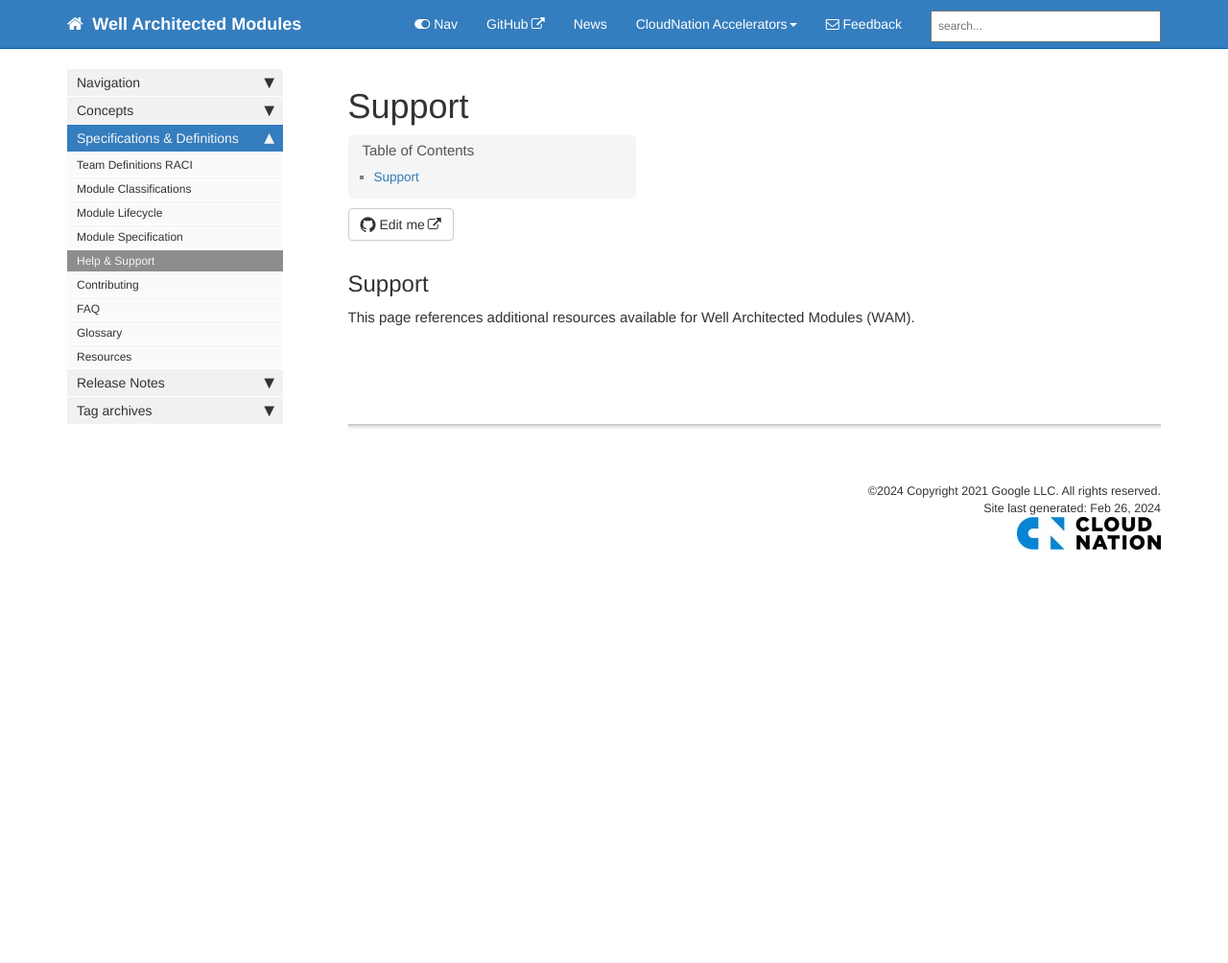
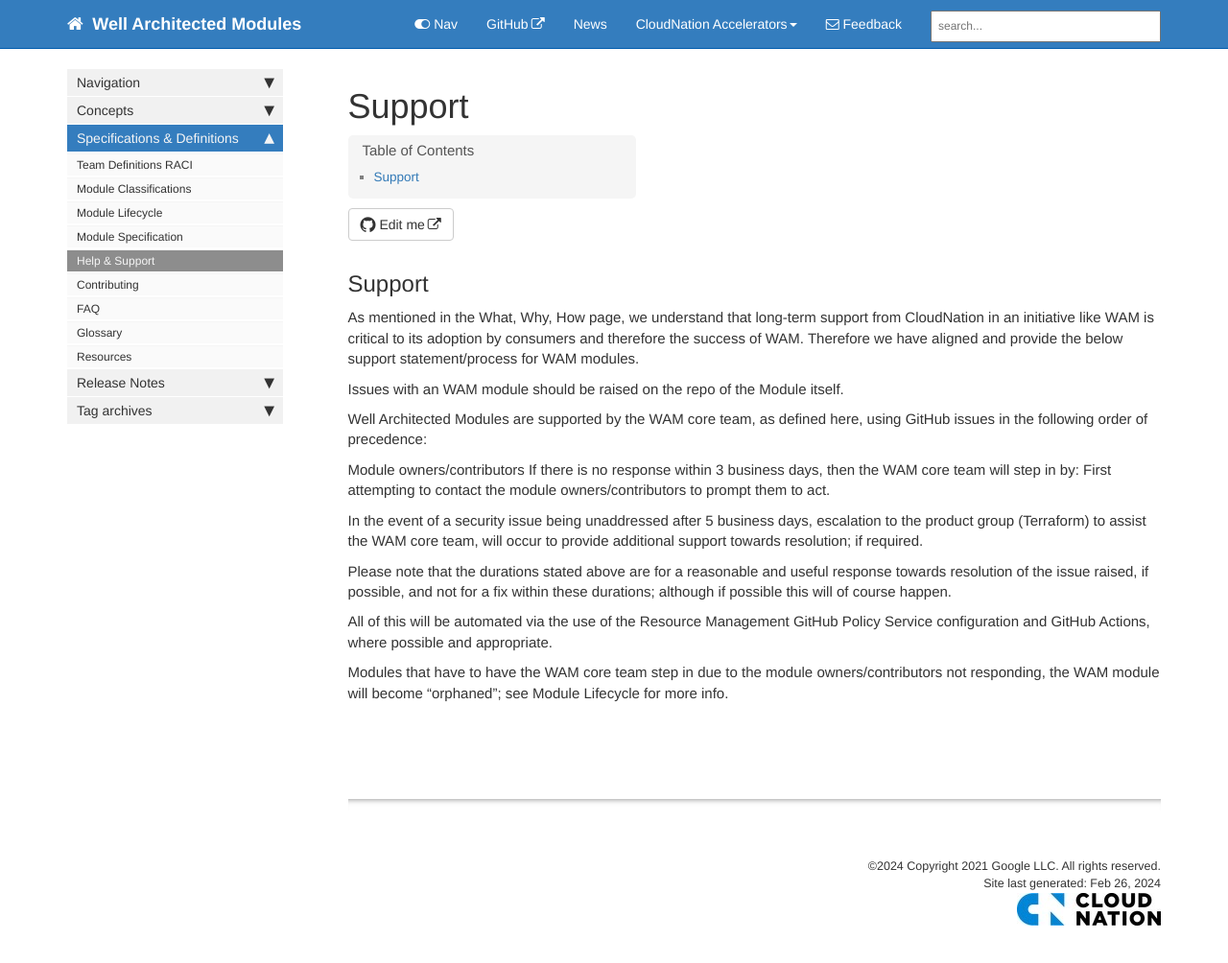
Before and after one commit to CloudNationHQ/well-architected-modules, a Jekyll site: the page built from pages/mydoc/mydoc_cn_support_module_support.md, in a window 1280 px wide and 1025 px high. Shown: the top 1004 px of the window at 96% size. Built offline with Jekyll 4.4.1, drawn with Linux system fonts in a browser that asks for light colours; comment, search, counter and statistics services are not loaded.

Commit message:
commit changes in module

```diff
--- a/pages/mydoc/mydoc_cn_support_module_support.md
+++ b/pages/mydoc/mydoc_cn_support_module_support.md
@@ -6,6 +6,24 @@
 ---
 
 ## Support
-This page references additional resources available for Well Architected Modules (WAM).
+
+As mentioned in the What, Why, How page, we understand that long-term support from CloudNation in an initiative like WAM is critical to its adoption by consumers and therefore the success of WAM. Therefore we have aligned and provide the below support statement/process for WAM modules.
+
+Issues with an WAM module should be raised on the repo of the Module itself.
+
+Well Architected Modules are supported by the WAM core team, as defined here, using GitHub issues in the following order of precedence:
+
+Module owners/contributors
+If there is no response within 3 business days, then the WAM core team will step in by:
+First attempting to contact the module owners/contributors to prompt them to act.
+
+In the event of a security issue being unaddressed after 5 business days, escalation to the product group (Terraform) to assist the WAM core team, will occur to provide additional support towards resolution; if required.
+
+Please note that the durations stated above are for a reasonable and useful response towards resolution of the issue raised, if possible, and not for a fix within these durations; although if possible this will of course happen.
+
+All of this will be automated via the use of the Resource Management GitHub Policy Service configuration and GitHub Actions, where possible and appropriate.
+
+Modules that have to have the WAM core team step in due to the module owners/contributors not responding, the WAM module will become “orphaned”; see Module Lifecycle for more info.
+
 
 {% include links.html %}
```
